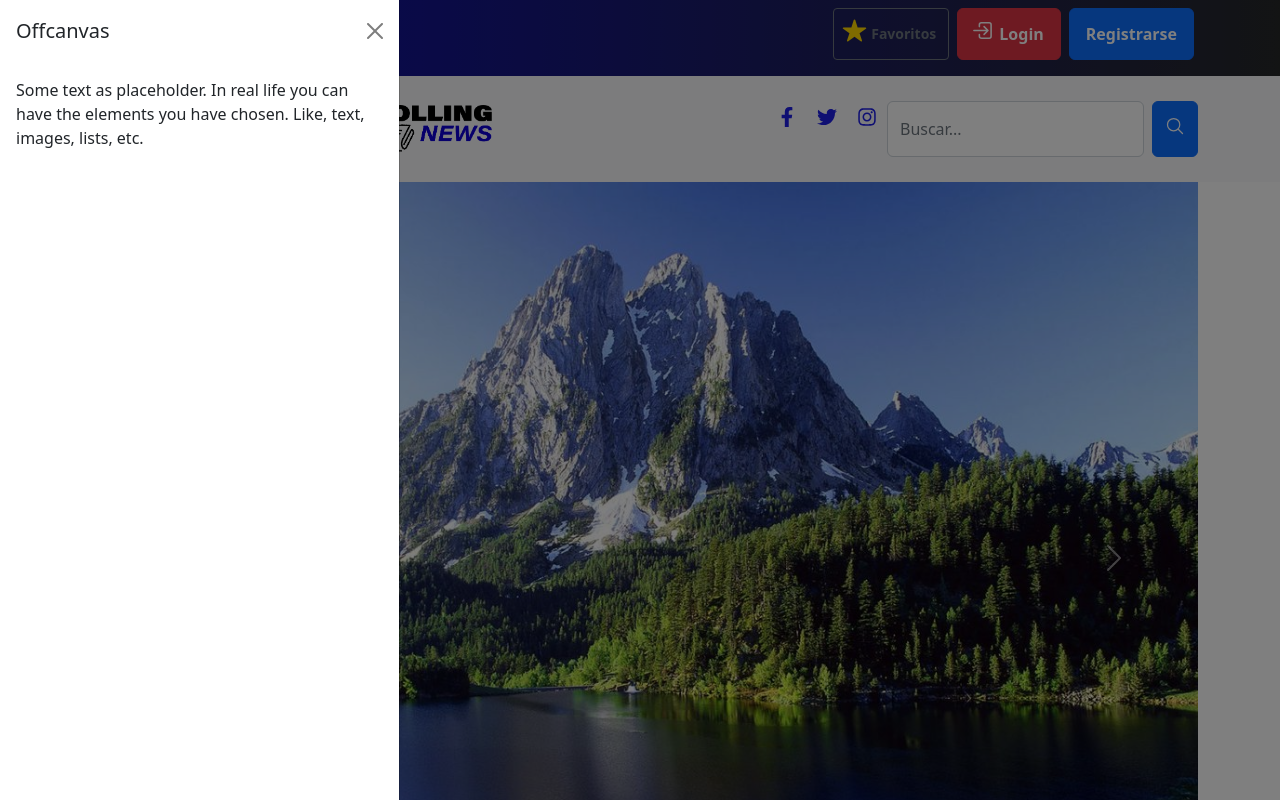
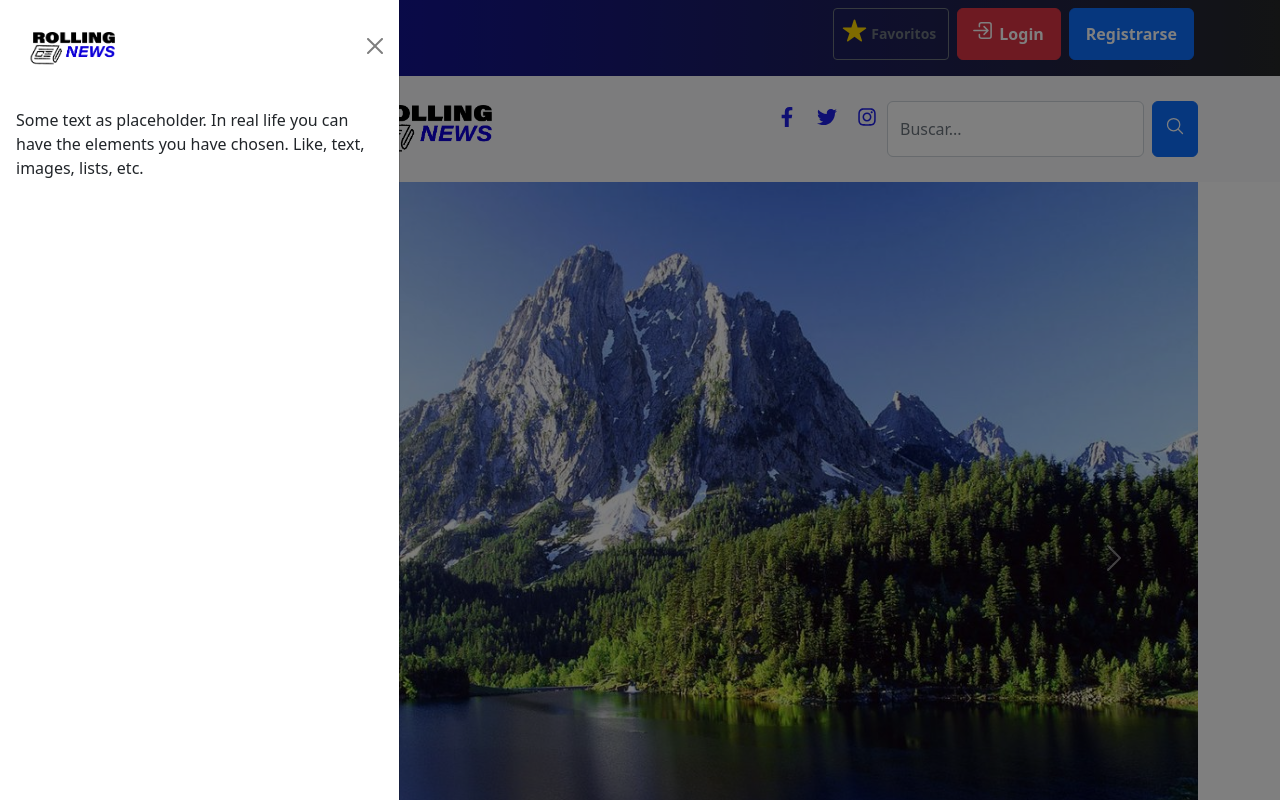
Before and after one commit to nicosalasaraoz/Blog_Noticias, a React (Create React App) app: page / in a window 1280 px wide. Both pictures are taken after a click on the button 103 px from the left and 128 px from the top of the page. Shown: the top 800 px of the page. Built offline with nearby package versions, Linux system fonts and the light colour scheme.

Commit message:
agregando logo

```diff
--- a/src/Components/Desplegable.jsx
+++ b/src/Components/Desplegable.jsx
@@ -2,7 +2,7 @@ import React from 'react'
 import { useState } from 'react';
 import Button from 'react-bootstrap/Button';
 import Offcanvas from 'react-bootstrap/Offcanvas';
-import { FaBars } from 'react-icons/fa';
+import { FaAlignJustify } from 'react-icons/fa';
 
 const Desplegable = () => {
     const [show, setShow] = useState(false);
@@ -11,13 +11,20 @@ const Desplegable = () => {
     const handleShow = () => setShow(true);
   return (
     <>
-    <Button variant="primary" onClick={handleShow}>
-    <FaBars/>
+    <Button  variant="outline-secondary"  className="desp"  onClick={handleShow}>
+    <FaAlignJustify/>
   </Button>
 
   <Offcanvas show={show} onHide={handleClose}>
     <Offcanvas.Header closeButton>
-      <Offcanvas.Title>Offcanvas</Offcanvas.Title>
+      <Offcanvas.Title>
+      <img
+              src="./images/logo.png"
+              alt="logo"
+              height="60"
+              className="pt-3 ms-2"
+            />
+      </Offcanvas.Title>
     </Offcanvas.Header>
     <Offcanvas.Body>
       Some text as placeholder. In real life you can have the elements you
--- a/src/css/globals.css
+++ b/src/css/globals.css
@@ -128,3 +128,10 @@ winter:FDF0E0;
   position: relative;
   margin: auto;
 }
+
+/*Desplegable*/
+
+.desp{
+  font-size: 25px;
+  border: 0;
+}
```
